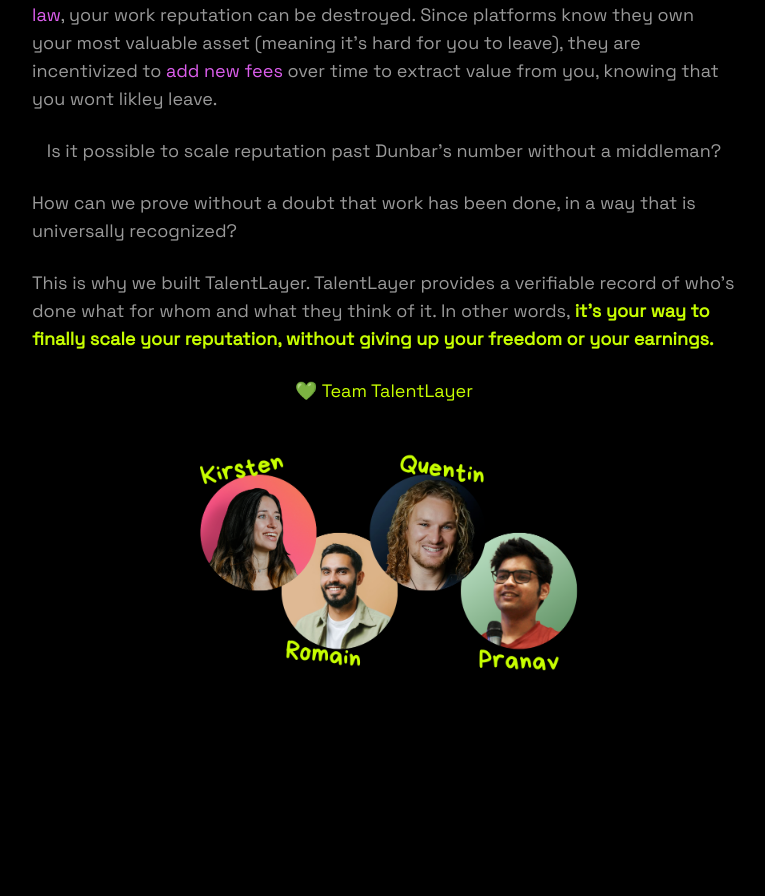
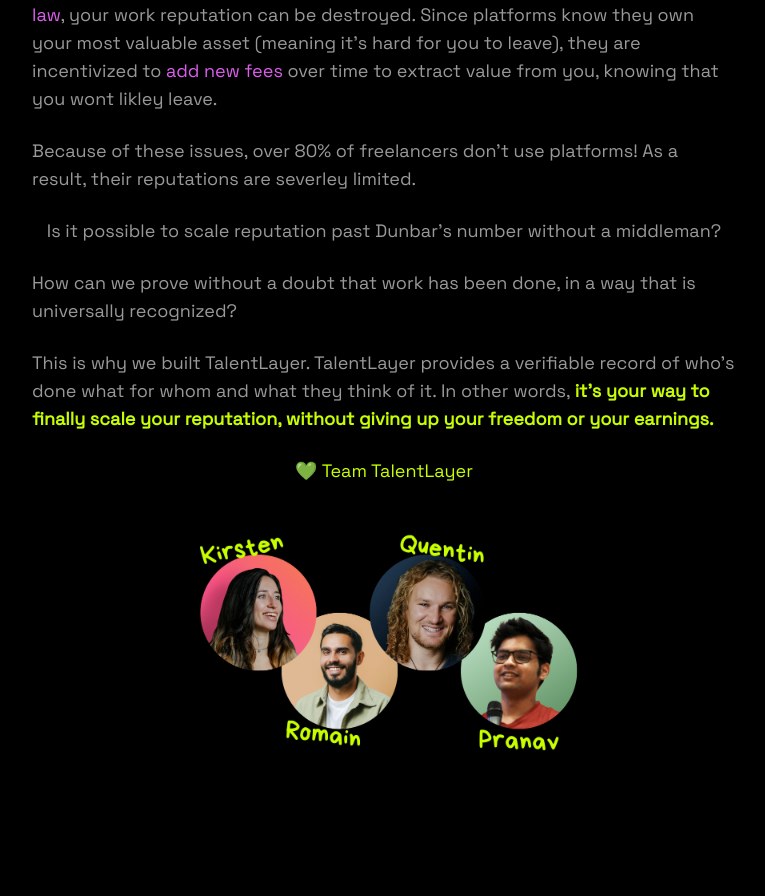
Before and after one commit to TalentLayer-Labs/talentlayer-landing, a Next.js app: page / in a window 1280 px wide. Shown: the part 5840-6736 px from the top of the page, without its empty margins (256-1021 px from the left). Built offline with nearby package versions, Linux system fonts and the light colour scheme; what tailwindcss-radix would draw is missing.

Commit message:
text edit

```diff
--- a/src/components/mission-section.tsx
+++ b/src/components/mission-section.tsx
@@ -56,6 +56,10 @@ export const MissionSection = () => {
           over time to extract value from you, knowing that you wont likley leave.
         </p>
         <p className="mx-auto max-w-[44rem] text-lg text-base-content-neutral">
+          Because of these issues, over 80% of freelancers don&apos;t use platforms! As a result,
+          their reputations are severley limited.
+        </p>
+        <p className="mx-auto max-w-[44rem] text-lg text-base-content-neutral">
           Is it possible to scale reputation past Dunbar&apos;s number without a middleman?
         </p>{" "}
         <p className="mx-auto max-w-[44rem] text-lg text-base-content-neutral">
```
